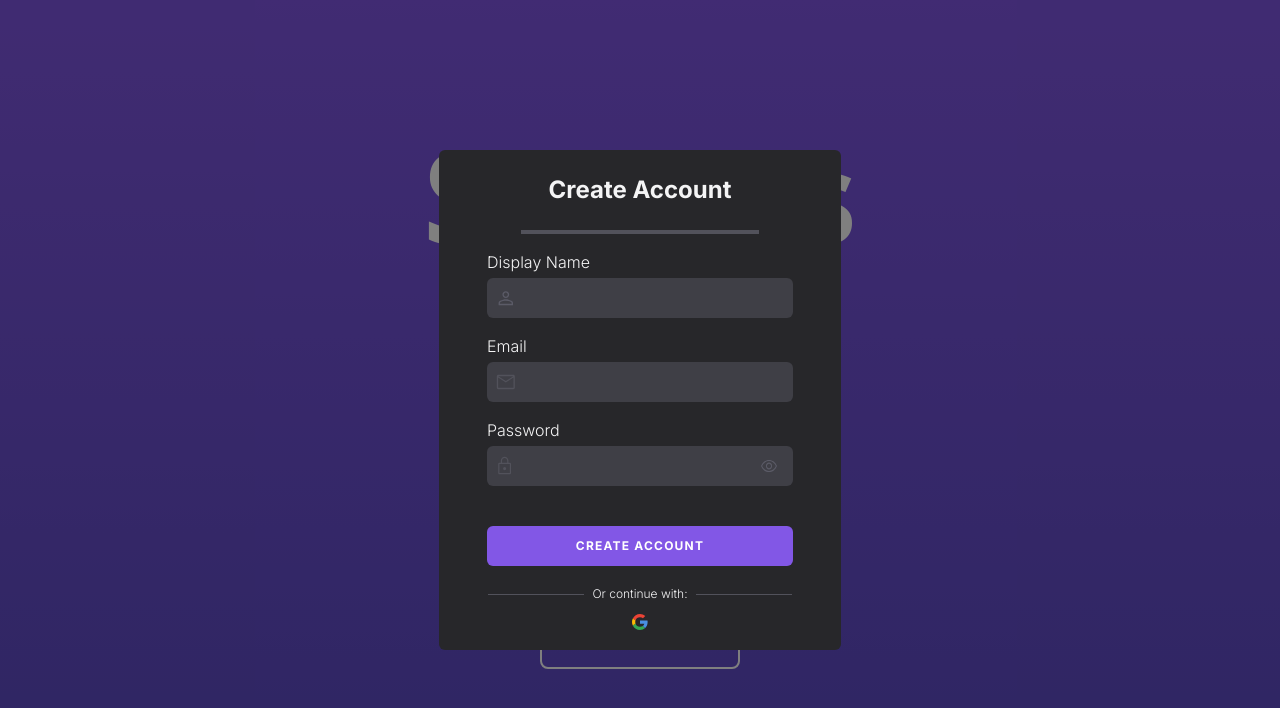
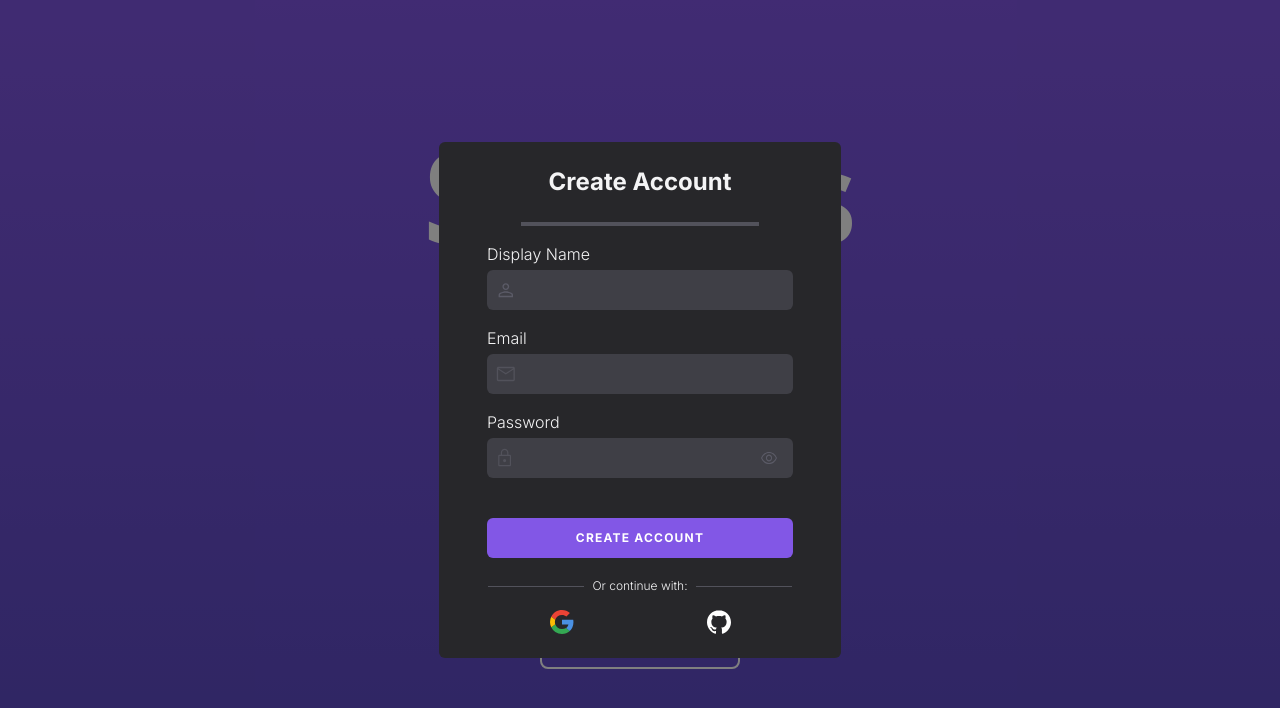
Before and after one commit to Sn0wye/spaces, a React (Vite) app: page / in a window 1280 px wide. Both pictures are taken after a click on the button "GET STARTED". Shown: the top 708 px of the page. Built offline with nearby package versions, Linux system fonts and the light colour scheme; no server answers.

Commit message:
💄 Style Sign Up Modal

```diff
--- a/src/components/Modals/SignUpModal.tsx
+++ b/src/components/Modals/SignUpModal.tsx
@@ -4,6 +4,7 @@ import { FieldValues, useForm } from 'react-hook-form';
 import { Email, EyeVisible, Google, Password, User } from '../IconComponents';
 import { useTheme } from '../../contexts/Theme';
 import { useAuth } from '../../contexts/AuthContext';
+import Github from '../IconComponents/Github';
 
 type Props = {
   isModalOpen: boolean;
@@ -75,7 +76,6 @@ export const SignUpModal = ({ isModalOpen, handleToggleModal }: Props) => {
                   Display Name is required.
                 </span>
               )}
-              {/*  */}
               <label className='self-start text-zinc-800 dark:text-zinc-100 mb-1 font-light mt-4'>
                 Email
               </label>
@@ -121,17 +121,26 @@ export const SignUpModal = ({ isModalOpen, handleToggleModal }: Props) => {
               </button>
             </form>
 
-            <div className='flex flex-col items-center gap-2 mt-5 mb-4'>
+            <div className='flex flex-col items-center gap-2 mt-5 mb-4 w-full'>
               <span className='font-light text-xs text-zinc-800 dark:text-zinc-100 between-lines relative'>
                 Or continue with:
               </span>
-              <button
-                type='submit'
-                className='hover:bg-zinc-100 dark:hover:bg-zinc-700 rounded-md p-1 transition-colors'
-                onClick={signInWithGoogle}
-              >
-                <Google />
-              </button>
+              <div className='flex gap-2 w-full'>
+                <button
+                  type='submit'
+                  className='hover:bg-zinc-100 dark:hover:bg-zinc-700 rounded-md p-1 transition-colors w-1/2 flex items-center justify-center'
+                  onClick={signInWithGoogle}
+                >
+                  <Google className='text-2xl my-1' />
+                </button>
+                <button
+                  type='submit'
+                  className='hover:bg-zinc-100 dark:hover:bg-zinc-700 rounded-md p-1 transition-colors w-1/2 flex items-center justify-center'
+                  onClick={() => {}}
+                >
+                  <Github className='text-2xl text-black dark:text-white my-1' />
+                </button>
+              </div>
             </div>
           </Dialog.Panel>
         </Transition.Child>
```
